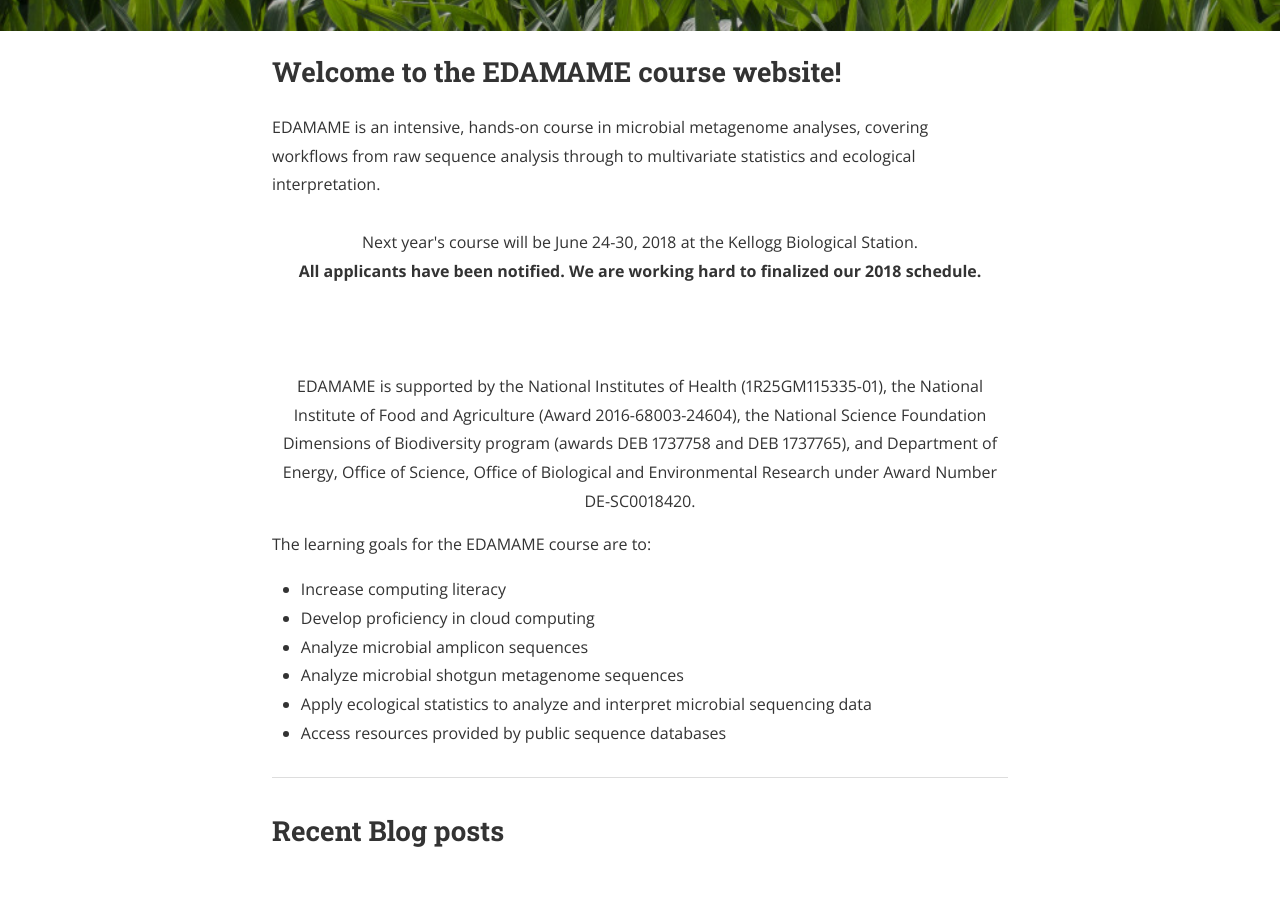
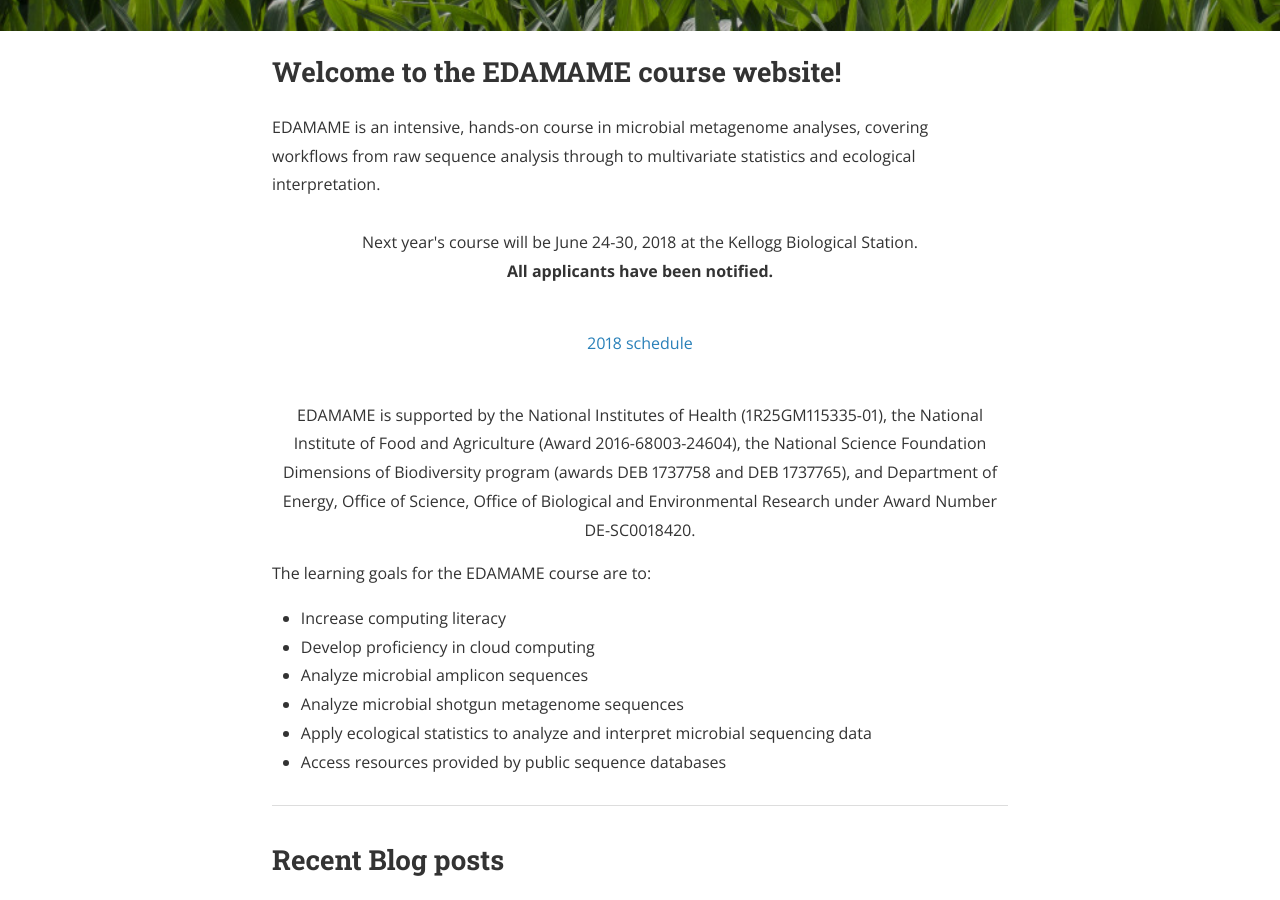
Before and after one commit to edamame-course/edamame-course.github.io, a Jekyll site: the page built from index.html, in a window 1280 px wide and 900 px high, scrolled down 472 px. Built offline with Jekyll 4.4.1, drawn with Linux system fonts in a browser that asks for light colours; nearby versions of some CDN libraries; the list of posts is cut into pages by our own code; a style sheet for code colours, icons or effects is not loaded.

Commit message:
Update index.html

```diff
--- a/index.html
+++ b/index.html
@@ -23,10 +23,11 @@
 <p align=center><br>
 Next year's course will be June 24-30, 2018 at the Kellogg Biological Station.
   <br>
-  <strong>All applicants have been notified. We are working hard to finalized our 2018 schedule.</strong>
+  <strong>All applicants have been notified.</strong>
 
   <p align=center><br>
 
+     <a href="https://github.com/edamame-course/2018-Tutorials/wiki/Schedule-EDAMAME-2018">2018 schedule</a>
 
 <p align=center><br>
 EDAMAME is supported by the National Institutes of Health (1R25GM115335-01), the National Institute of Food and Agriculture (Award 2016-68003-24604), the National Science Foundation Dimensions of Biodiversity program (awards DEB 1737758 and DEB 1737765), and Department of Energy, Office of Science, Office of Biological and Environmental Research under Award Number DE-SC0018420.
```
